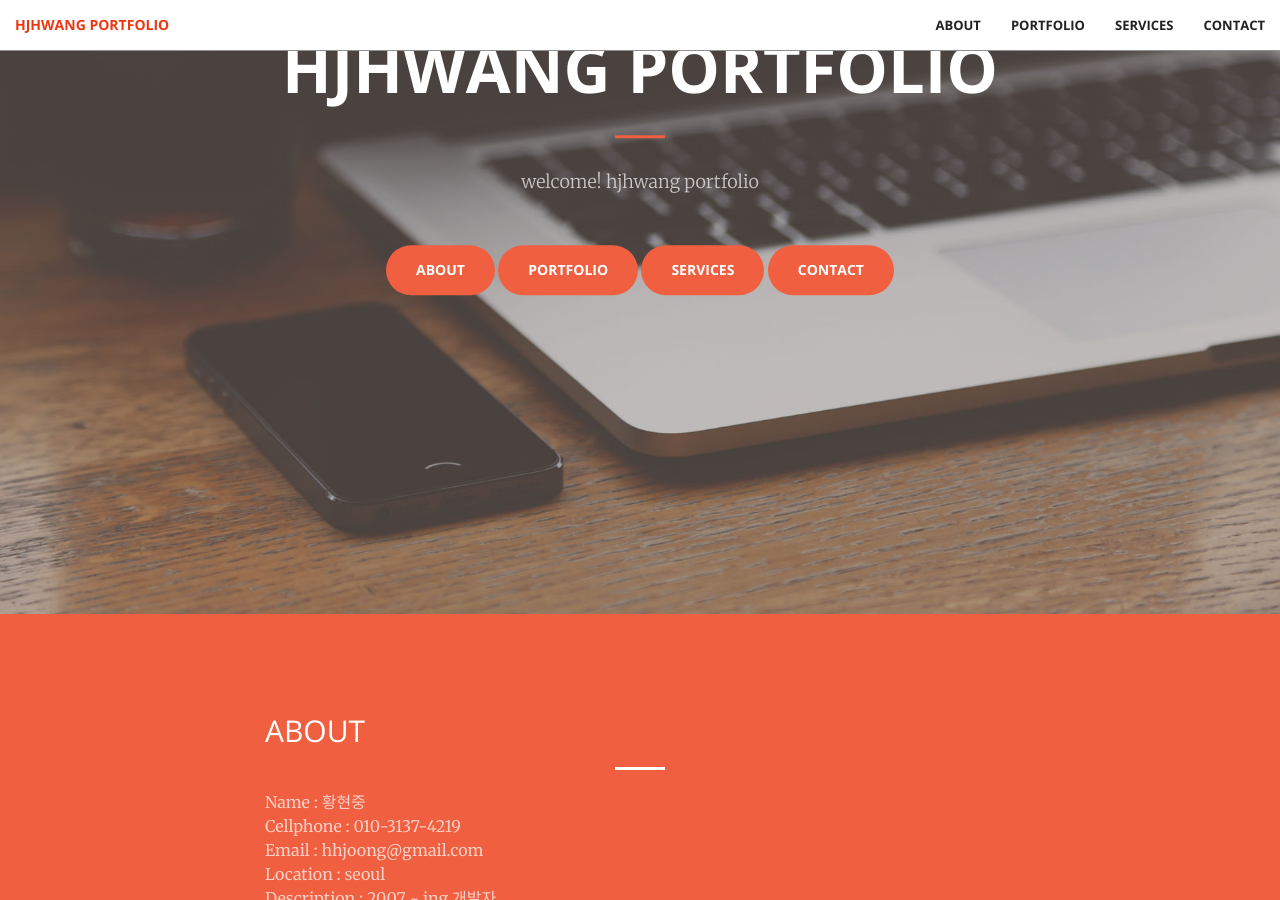
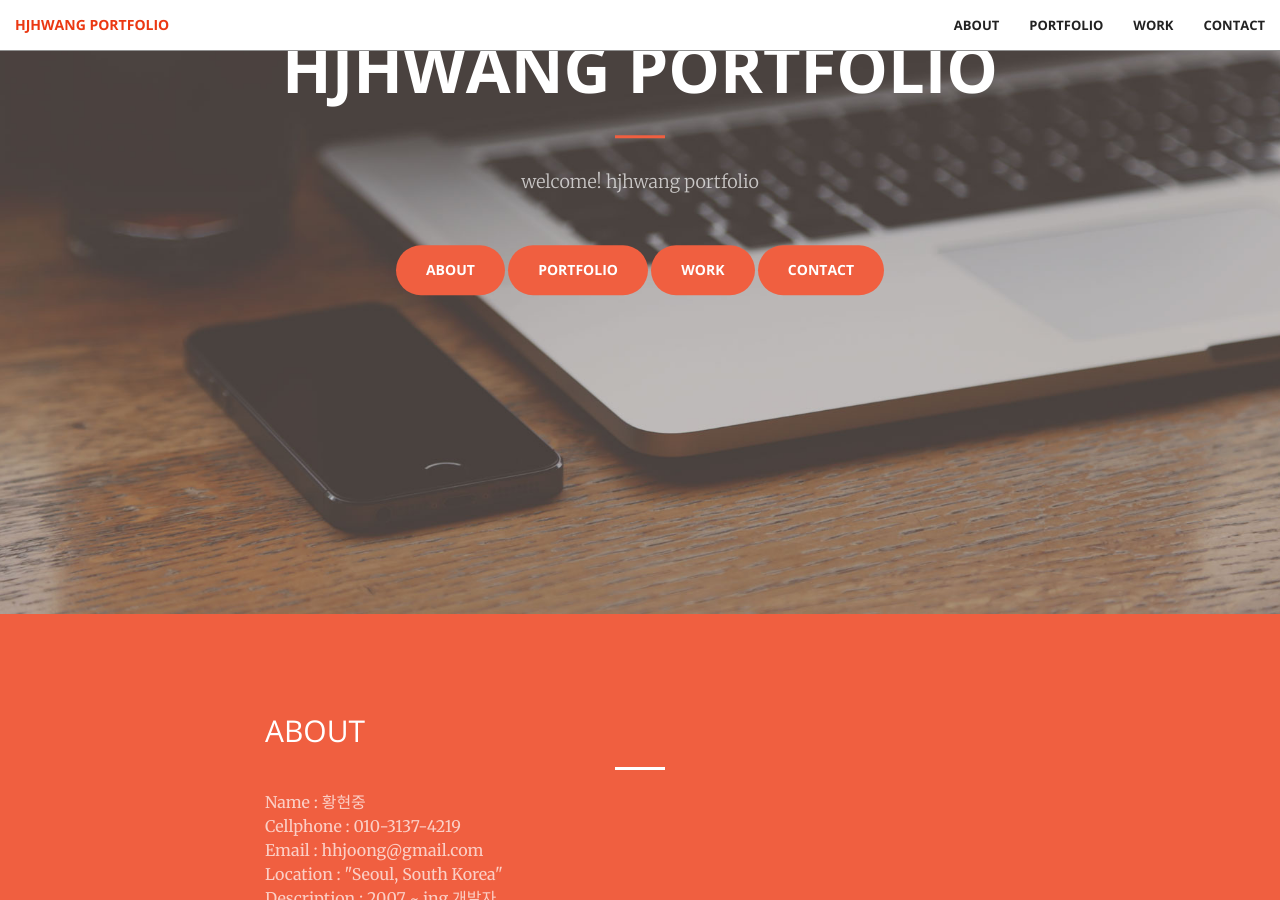
Before and after one commit to hjhwang/portfolio, a Jekyll site: the page built from index.html, in a window 1280 px wide and 900 px high, scrolled down 286 px. Built offline with Jekyll 4.4.1, drawn with Linux system fonts in a browser that asks for light colours.

Commit message:
no message

```diff
--- a/_includes/call-to-action.html
+++ b/_includes/call-to-action.html
@@ -5,7 +5,8 @@
                 <h2 class="section-heading">ABOUT</h2>
                 <hr class="light left">
                 <p class="text-faded">
-                  Name : 황현중 <br/> Cellphone : 010-3137-4219 <br/> Email : hhjoong@gmail.com <br/> Location : seoul
+                  Name : 황현중 <br/> Cellphone : 010-3137-4219 <br/> Email : hhjoong@gmail.com
+                  <br/> Location : "Seoul, South Korea"
                   <br/> Description : 2007 ~ ing 개발자
                   <br/> Skill : as2.0, as3.0, c#, aos, ios, nodejs
                 </p>
--- a/_includes/header.html
+++ b/_includes/header.html
@@ -6,7 +6,7 @@
             <p>welcome! hjhwang portfolio</p>
             <a href="#about" class="btn btn-primary btn-xl page-scroll">ABOUT</a>
             <a href="#portfolio" class="btn btn-primary btn-xl page-scroll">PORTFOLIO</a>
-            <a href="#services" class="btn btn-primary btn-xl page-scroll">SERVICES</a>
+            <a href="#services" class="btn btn-primary btn-xl page-scroll">WORK</a>
             <a href="#contact" class="btn btn-primary btn-xl page-scroll">CONTACT</a>
         </div>
     </div>
--- a/_includes/nav.html
+++ b/_includes/nav.html
@@ -21,7 +21,7 @@
                     <a class="page-scroll" href="#portfolio">Portfolio</a>
                 </li>
                 <li>
-                    <a class="page-scroll" href="#services">Services</a>
+                    <a class="page-scroll" href="#services">Work</a>
                 </li>
                 <li>
                     <a class="page-scroll" href="#contact">Contact</a>
--- a/_includes/services.html
+++ b/_includes/services.html
@@ -2,7 +2,7 @@
     <div class="container">
         <div class="row">
             <div class="col-lg-12 text-center">
-                <h2 class="section-heading">프로젝트</h2>
+                <h2 class="section-heading">WORK</h2>
                 <hr class="light left">
             </div>
         </div>
```
